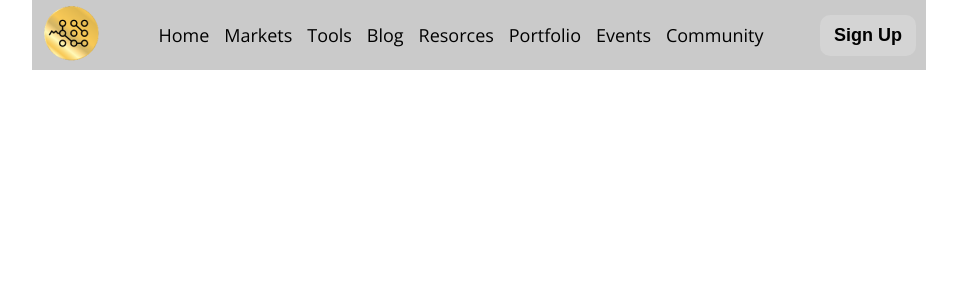
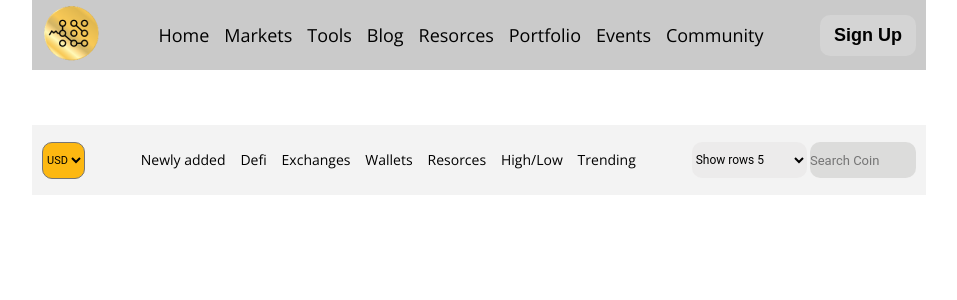
Before and after one commit to coinratecap/Frontend, a React (Create React App) app: page / in a window 1280 px wide. Shown: the top 300 px of the page, without its empty margins (161-1118 px from the left). Built offline with nearby package versions, Linux system fonts and the light colour scheme.

Commit message:
Currency tabs

```diff
--- a/src/App.js
+++ b/src/App.js
@@ -1,5 +1,5 @@
 import Header from './components/header/header'
-
+import DataTab from './components/dataTab/dataTab'
 //style
 import './App.sass';
 
@@ -7,6 +7,7 @@ function App() {
   return (
     <div>
       <Header />
+      <DataTab />
     </div>
   );
 }
--- /dev/null
+++ b/src/components/dataTab/dataTab.jsx
@@ -0,0 +1,53 @@
+import "./dataTab.sass";
+function App() {
+	return (
+		<div className="tabs">
+			<div className="currency">
+				<select>
+					<option value="usd">USD</option>
+					<option value="eur">EUR</option>
+					<option value="sbo">GBP</option>
+					<option value="jpy">Mango</option>
+				</select>
+			</div>
+			<div className="nav">
+				<ul>
+					<li>
+						<a href="http://localhost:3000/">Newly added</a>
+					</li>
+					<li>
+						<a href="http://localhost:3000/">Defi</a>
+					</li>
+					<li>
+						<a href="http://localhost:3000/">Exchanges</a>
+					</li>
+					<li>
+						<a href="http://localhost:3000/">Wallets</a>
+					</li>
+					<li>
+						<a href="http://localhost:3000/">Resorces</a>
+					</li>
+					<li>
+						<a href="http://localhost:3000/">High/Low</a>
+					</li>
+					<li>
+						<a href="http://localhost:3000/">Trending</a>
+					</li>
+				</ul>
+			</div>
+			<div className="rows">
+				<select>
+					<option value="usd">Show rows 5</option>
+					<option value="eur">Show rows 10</option>
+					<option value="sbo">Show rows 50</option>
+					<option value="jpy">Show rows 100</option>
+				</select>
+			</div>
+			<div className="search">
+				<input type="text" value="" placeholder="Search Coin" />
+			</div>
+		</div>
+	);
+}
+
+export default App;
--- /dev/null
+++ b/src/components/dataTab/dataTab.sass
@@ -0,0 +1,68 @@
+.tabs
+    width: 894px
+    height: 70px
+    background: rgba(202, 202, 202, 0.22)
+    margin: 0 auto
+    margin-top: 55px
+    padding: 10px
+    display: flex
+    justify-content: space-between
+    align-items: center
+    color: #000000
+    .currency
+        select
+            height: 37px
+            width: 43px
+            border-radius: 10px
+            background: #FDB811
+            font-family: Roboto
+            font-size: 11px
+            font-style: normal
+            font-weight: 400
+            line-height: 13px
+            letter-spacing: 0em
+            text-align: left
+    .nav
+        font-size: 14px
+        font-style: normal
+        font-weight: 400
+        line-height: 16px
+        letter-spacing: 0em
+        text-align: left
+        width: 600px
+        padding: 0 45px
+        ul
+            display: flex
+            justify-content: space-between
+            li
+                display: inline
+                list-style: none
+                margin: auto
+    .rows
+        select
+            border: none
+            height: 36px
+            width: 115px
+            background: rgba(202, 201, 200, 0.18)
+            border-radius: 10px
+            font-family: Roboto
+            font-size: 12px
+            font-style: normal
+            font-weight: 400
+            line-height: 14px
+            letter-spacing: 0em
+            text-align: left
+    .search
+        input
+            width: 106px
+            height: 36px
+            background: rgba(202, 201, 200, 0.54)
+            border: none
+            border-radius: 10px
+            font-family: Roboto
+            font-size: 13px
+            font-style: normal
+            font-weight: 400
+            line-height: 15px
+            letter-spacing: 0em
+            text-align: left
```
